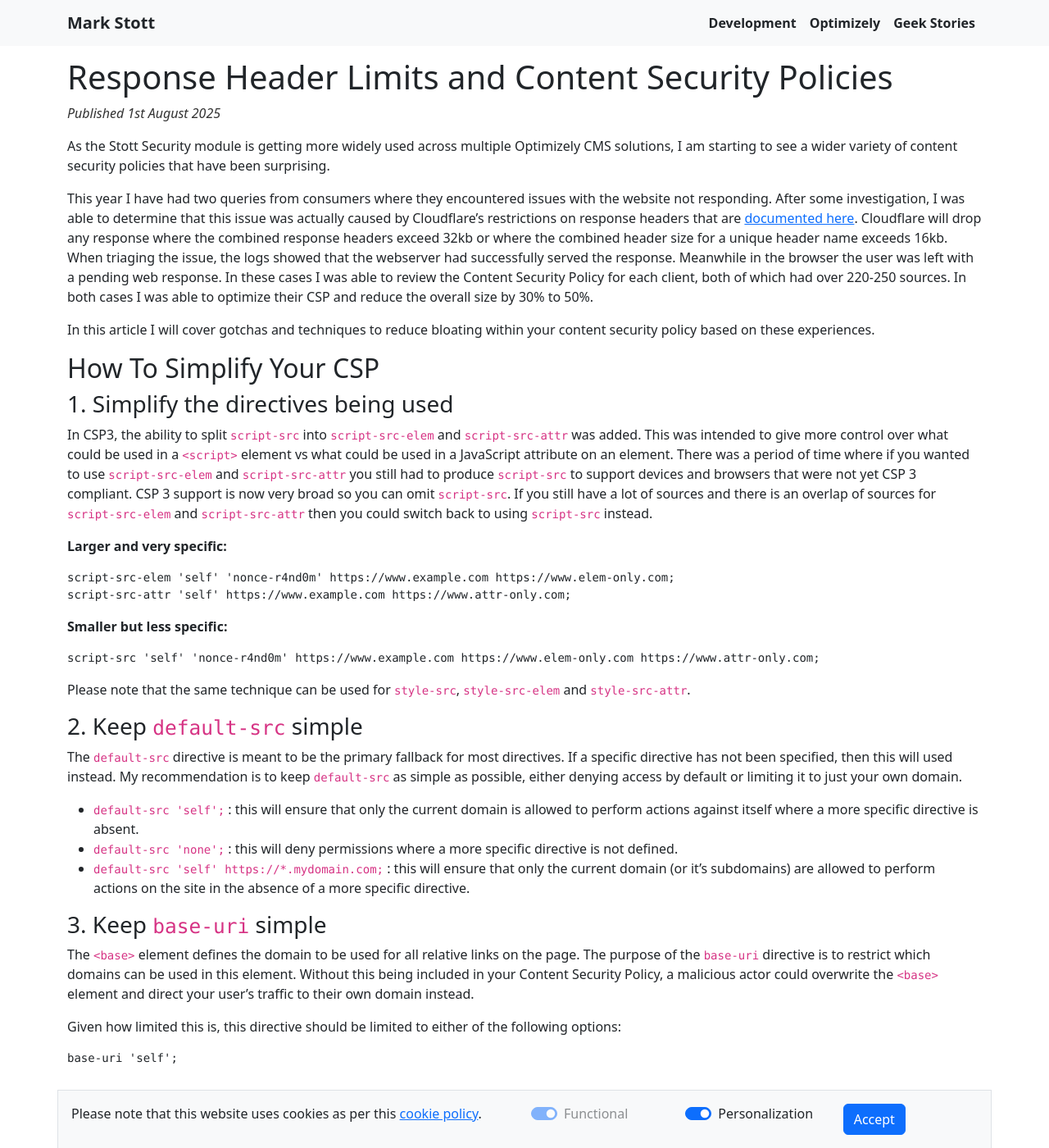
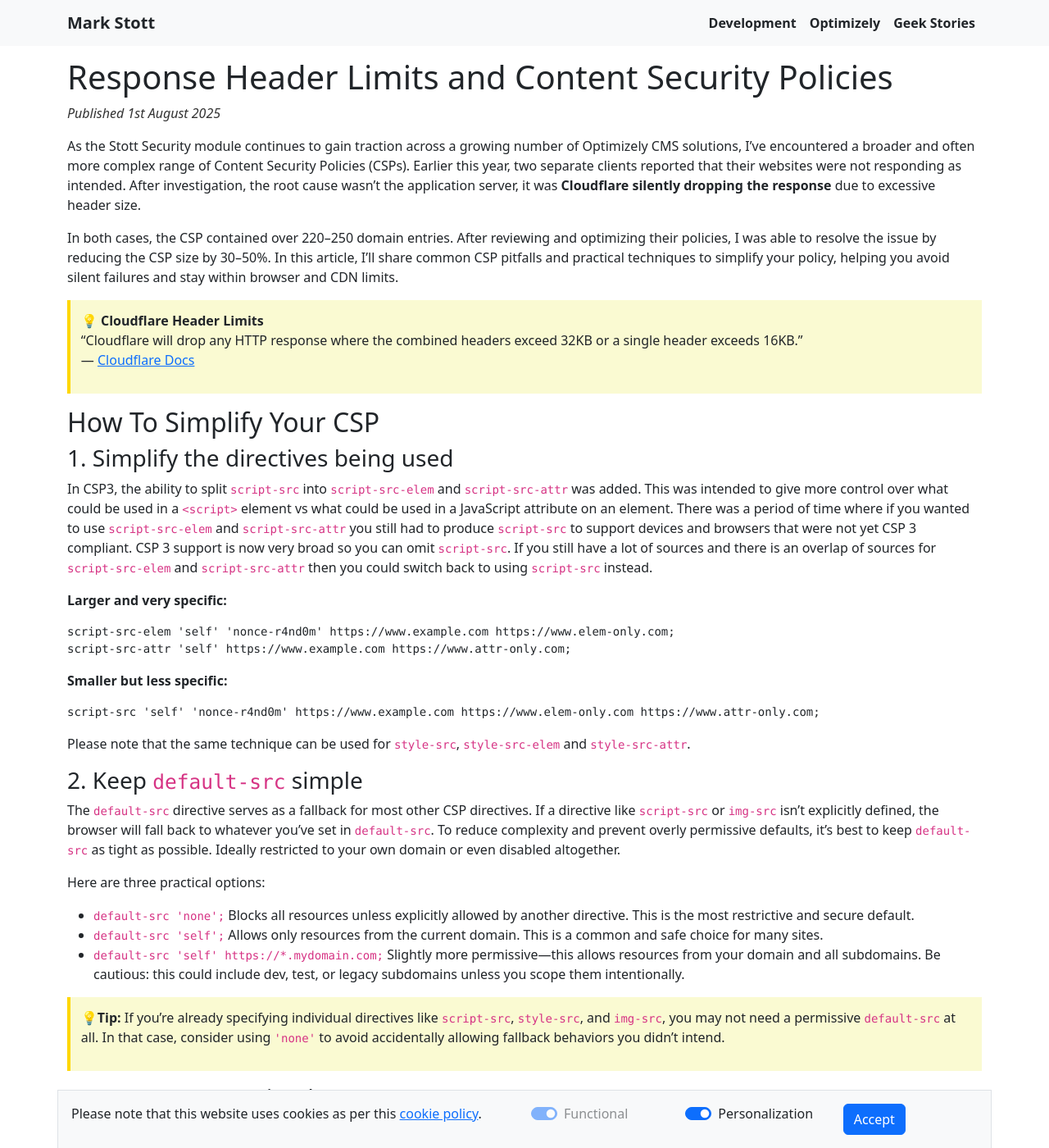
Before and after one commit to GeekInTheNorth/GeekInTheNorth.github.io, a Jekyll site: the page built from _posts/2025-08-01-csp-header-limits.md, in a window 1280 px wide and 1400 px high. Shown: the whole window at 82% size. Built offline with Jekyll 4.4.1, drawn with Linux system fonts in a browser that asks for light colours; some of the changed text lies outside the part shown.

Commit message:
Update content of the CSP header limits article

````diff
--- a/_posts/2025-08-01-csp-header-limits.md
+++ b/_posts/2025-08-01-csp-header-limits.md
@@ -15,11 +15,13 @@
 
 Published 1st August 2025
 
-As the Stott Security module is getting more widely used across multiple Optimizely CMS solutions, I am starting to see a wider variety of content security policies that have been surprising.
+As the Stott Security module continues to gain traction across a growing number of Optimizely CMS solutions, I’ve encountered a broader and often more complex range of Content Security Policies (CSPs). Earlier this year, two separate clients reported that their websites were not responding as intended. After investigation, the root cause wasn’t the application server, it was **Cloudflare silently dropping the response** due to excessive header size.
 
-This year I have had two queries from consumers where they encountered issues with the website not responding.  After some investigation, I was able to determine that this issue was actually caused by Cloudflare's restrictions on response headers that are [documented here](https://developers.cloudflare.com/workers/platform/limits/#response-limits).  Cloudflare will drop any response where the combined response headers exceed 32kb or where the combined header size for a unique header name exceeds 16kb. When triaging the issue, the logs showed that the webserver had successfully served the response. Meanwhile in the browser the user was left with a pending web response.  In these cases I was able to review the Content Security Policy for each client, both of which had over 220-250 sources.  In both cases I was able to optimize their CSP and reduce the overall size by 30% to 50%.
+In both cases, the CSP contained over 220–250 domain entries. After reviewing and optimizing their policies, I was able to resolve the issue by reducing the CSP size by 30–50%. In this article, I’ll share common CSP pitfalls and practical techniques to simplify your policy, helping you avoid silent failures and stay within browser and CDN limits.
 
-In this article I will cover gotchas and techniques to reduce bloating within your content security policy based on these experiences.
+> 💡 **Cloudflare Header Limits**
+> "Cloudflare will drop any HTTP response where the combined headers exceed 32KB or a single header exceeds 16KB."
+> — [Cloudflare Docs](https://developers.cloudflare.com/fundamentals/reference/http-header-limits/)
 
 ## How To Simplify Your CSP
 
@@ -42,24 +44,30 @@
 
 ### 2. Keep `default-src` simple
 
-The `default-src` directive is meant to be the primary fallback for most directives.  If a specific directive has not been specified, then this will used instead.  My recommendation is to keep `default-src`  as simple as possible, either denying access by default or limiting it to just your own domain.
+The `default-src` directive serves as a fallback for most other CSP directives. If a directive like `script-src` or `img-src` isn't explicitly defined, the browser will fall back to whatever you've set in `default-src`. To reduce complexity and prevent overly permissive defaults, it's best to keep `default-src` as tight as possible. Ideally restricted to your own domain or even disabled altogether.
 
-- `default-src 'self';` : this will ensure that only the current domain is allowed to perform actions against itself where a more specific directive is absent.
-- `default-src 'none';` : this will deny permissions where a more specific directive is not defined.
-- `default-src 'self' https://*.mydomain.com;` : this will ensure that only the current domain (or it's subdomains) are allowed to perform actions on the site in the absence of a more specific directive.
+Here are three practical options:
+
+- `default-src 'none';` Blocks all resources unless explicitly allowed by another directive. This is the most restrictive and secure default.
+- `default-src 'self';` Allows only resources from the current domain. This is a common and safe choice for many sites.
+- `default-src 'self' https://*.mydomain.com;` Slightly more permissive—this allows resources from your domain and all subdomains. Be cautious: this could include dev, test, or legacy subdomains unless you scope them intentionally.
+
+>💡**Tip:** If you're already specifying individual directives like `script-src`, `style-src`, and `img-src`, you may not need a permissive `default-src` at all. In that case, consider using `'none'` to avoid accidentally allowing fallback behaviors you didn’t intend.
 
 ### 3. Keep `base-uri` simple
 
-The `<base>` element defines the domain to be used for all relative links on the page.  The purpose of the `base-uri` directive is to restrict which domains can be used in this element.  Without this being included in your Content Security Policy, a malicious actor could overwrite the `<base>` element and direct your user's traffic to their own domain instead.
+The `<base>` HTML element defines the base URL for all relative links on a page. The `base-uri` directive in your Content Security Policy restricts which domains are allowed to be set in this element.
 
-Given how limited this is, this directive should be limited to either of the following options:
+Without this restriction, a malicious actor could modify the `<base>` element to redirect your users’ traffic to an attacker-controlled domain. For example, an attacker could inject a `<base href="https://malicious.site/">` tag, causing all relative links on your page to resolve to the malicious site. This can lead to phishing attacks, misleading users into submitting sensitive information or downloading harmful content.
+
+Because this directive serves a very specific purpose, it’s best to keep it narrowly scoped, typically to one of the following:
 
 ```csp
 base-uri 'self';
 
 or
 
-base-uri 'self' https://*.mydomain.com;.
+base-uri 'self' https://*.mydomain.com;
 ```
 
 ### 4. Keep `frame-ancestors` simple
@@ -68,9 +76,7 @@
 
 ```csp
 frame-ancestors 'self';
-
 or
-
 frame-ancestors 'self'; https://*.mydomain.com;
 ```
 
@@ -96,22 +102,16 @@
 script-src 'self' https://www.example.com
 ```
 
-**Note:** If you're using a CSP source that includes a **path**, then the trailing slash *does* matter and it will limit resources to just those immediately below the path.
-For example:
-
-- `https://example.com/js/` matches `/js/app.js`
-- `https://example.com/js` matches only `/js`
+>💡 **Tip:** If you're using a CSP source that includes a **path**, then the trailing slash *does* matter and it will limit resources to just those immediately below the path:
+> - `https://example.com/js/` matches `/js/app.js`
+> - `https://example.com/js` matches only `/js`
 
 ### 6. Check if wildcard subdomains already cover more specific domains
 
-In the example CSPs that I reviewed, I noted that there were multiple instances of redundant wildcard entries across closely related domains. For example, I came across policies that included:
+In the reported examples, I found multiple instances of redundant wildcard entries for closely related domains. These examples included:
 
 ```csp
-script-src https://*.consentmanager.net https://*.delivery.consentmanager.net
-
-or
-
-script-src https://*.fls.doubleclick.net https://*.g.doubleclick.net https://*.doubleclick.net
+script-src https://*.consentmanager.net https://*.delivery.consentmanager.net https://*.fls.doubleclick.net https://*.g.doubleclick.net https://*.doubleclick.net
 ```
 
 When using a wildcard source like `https://*.example.com`, it's important to understand how wildcards behave:
@@ -119,20 +119,14 @@
 - `https://*.example.com` matches any number of subdomain levels, such as `cdn.sub.example.com`
 - It does **not** match the apex domain itself (i.e. `https://example.com`)
 
-This means broader wildcard entries may already cover the more specific ones — and keeping both adds unnecessary bloat.
+Knowing this, we can simplify the content security policy to:
 
-#### Before and After
+```csp
+script-src https://*.consentmanager.net https://*.doubleclick.net;
+```
+>💡 **Tip:** Always verify that the broader wildcard covers all required sources and doesn't introduce unwanted access. If the root domain (e.g. `https://doubleclick.net`) is needed, it must still be listed separately. It is not included in a wildcard like `*.doubleclick.net`.
 
-| Previous Entries | Optimized Entry |
-|-|-|
-| `https://*.consentmanager.net`<br>`https://*.delivery.consentmanager.net` | `https://*.consentmanager.net` |
-| `http://*.fls.doubleclick.net`<br>`https://*.g.doubleclick.net`<br>`https://*.doubleclick.net` | `https://*.doubleclick.net`    |
-
-In these examples, I reviewed which domains were actually used by the site and selected the most permissive wildcard that safely covered them.
-
-**Note:** Always verify that the broader wildcard covers all required sources and doesn't introduce unwanted access. If the root domain (e.g. `https://doubleclick.net`) is needed, it must still be listed separately — it is not included in a wildcard like `*.doubleclick.net`.
-
-### 7. Be Cautious with `https:` in Source Directives
+### 7. Be cautious with `https:` in source directives
 
 On large, multinational CMS platforms (especially those where editors frequently embed third-party content like donation forms, interactive widgets, or 360° views) Content Security Policies can become hard to maintain. In these cases, it's tempting to use a broad directive like:
 
@@ -152,23 +146,27 @@
 
 ### 8. Audit Your Content Security Policy
 
-Optimizely have previous stated that most websites go through an average lifespan of 5 years between rebuilds or rebrands.  Over the lifespan of the website, many different tools will have been injected into the site by tools such as Google Tag Manager.  You will have had to update your Content Security Policy to allow these third party tools to work on your brand site.
+Optimizely have previously noted that most websites go an average of five years between rebuilds or rebrands. Over that time, it's common for third-party tools to be added and removed—often through platforms like Google Tag Manager (GTM). Each time a tool is introduced, it typically requires updates to your Content Security Policy to allow scripts, iframes, or connections from new domains.
 
-Did you stop using a specific user engagement measurement tool that was injected by GTM? Did you remember to remove it from your Content Security Policy?
+But what happens when you stop using one of those tools?
 
-Stott Security has an Import / Export feature which will allow you to export all of your security headers as well as a built in reporting function that can help you in identifying defunct sources in your Content Security Policy.
+It's easy to forget to remove those permissions from your CSP. Over time, this results in bloated, outdated, and potentially less secure policies.
 
-1. Go to the Stott Security Interface
-2. On the Tools page, export your current configuration
-3. On the CSP Settings Page, turn on "Use Report Only Mode" and "Use Internal Reporting Endpoints"
-4. Start removing sources you think may be defunct
-5. Check the CSP Violations page to see if a violation is raised for this source.
+The **Stott Security** module includes features that make auditing easier:
 
-If you're not comfortable with your changes, you can go back into the Tools menu and reimport your original configuration.  If you're happy with your changes, then you can deactivate "Use Report Only Mode" and "Use Internal Reporting Endpoints".
+1. Navigate to the **Stott Security Interface**
+2. On the **Tools** page, export your current security configuration
+3. On the **CSP Settings** page:
+   * Enable **"Use Report-Only Mode"**
+   * Enable **"Use Internal Reporting Endpoints"**
+4. Begin removing CSP sources you believe may no longer be in use
+5. Monitor the **CSP Violations** page to confirm whether any legitimate content breaks
 
-### 9. Use Page Specific Extensions of the Source List
+If any issues arise, you can simply re-import your saved configuration from the Tools page. Once you're confident that your updated policy is safe, turn off **"Use Report-Only Mode"** and **"Use Internal Reporting Endpoints"** to enforce the streamlined policy.
 
-Stott Security has long supported the ability to extend the sources for a Content Security Policy for a specific page.  Lets say you do have a website with lots of embedded content and most of this is fairly unique.  You can end up bloating your CSP just trying to keep up with the number of embeds.  This can be undesirabe because you will end up allowing a domain to act on **all** of your website when it is only required on a single page.
+### 9. Use page specific extensions of the source list
+
+Stott Security has long supported the ability to extend the sources for a Content Security Policy for a specific page.  Lets say you do have a website with lots of embedded content and most of this is fairly unique.  You can end up bloating your CSP just trying to keep up with the number of embeds.  This can be undesirable because you will end up allowing a domain to act on **all** of your website when it is only required on a single page.
 
 To implement this, your development team or agency partner can implement the `IContentSecurityPolicyPage` interface either as a CMS editable property or by using code you implement yourself as follows:
 
@@ -216,9 +214,7 @@
 - Simplify Directive Use
   - Use just `script-src` instead of `script-src`, `script-src-elem` and `script-src-attr`
   - Use just `style-src` instead of `style-src`, `style-src-elem` and `style-src-attr`
-- Keep `default-src` simple by restricting it just to `'self'`
-- Keep `base-uri` simple by restricting it just to `'self'`
-- Keep `frame-ancestors` simple by restricting it just to `'self'`
+- Keep `default-src`, `base-uri` and `frame-ancestors` simple by restricting them just to `'self'`
 - Avoid duplicate entries such as `https://www.example.com` and `https://www.example.com/`
 - Avoid using less specific wildcards (`https://*.one.example.com`) if there is already a more permissive wildcard (`https://*.example.com`).
 - Consider the use of `https:` very carefully as it allows **all** domains.
--- a/assets/css/site.css
+++ b/assets/css/site.css
@@ -48,3 +48,9 @@
   font-style: italic;
   margin-top: 0;
 }
+
+blockquote {
+  border-left: 4px solid gold;
+  background-color: lightgoldenrodyellow;
+  padding: 0.8em;
+}
````
